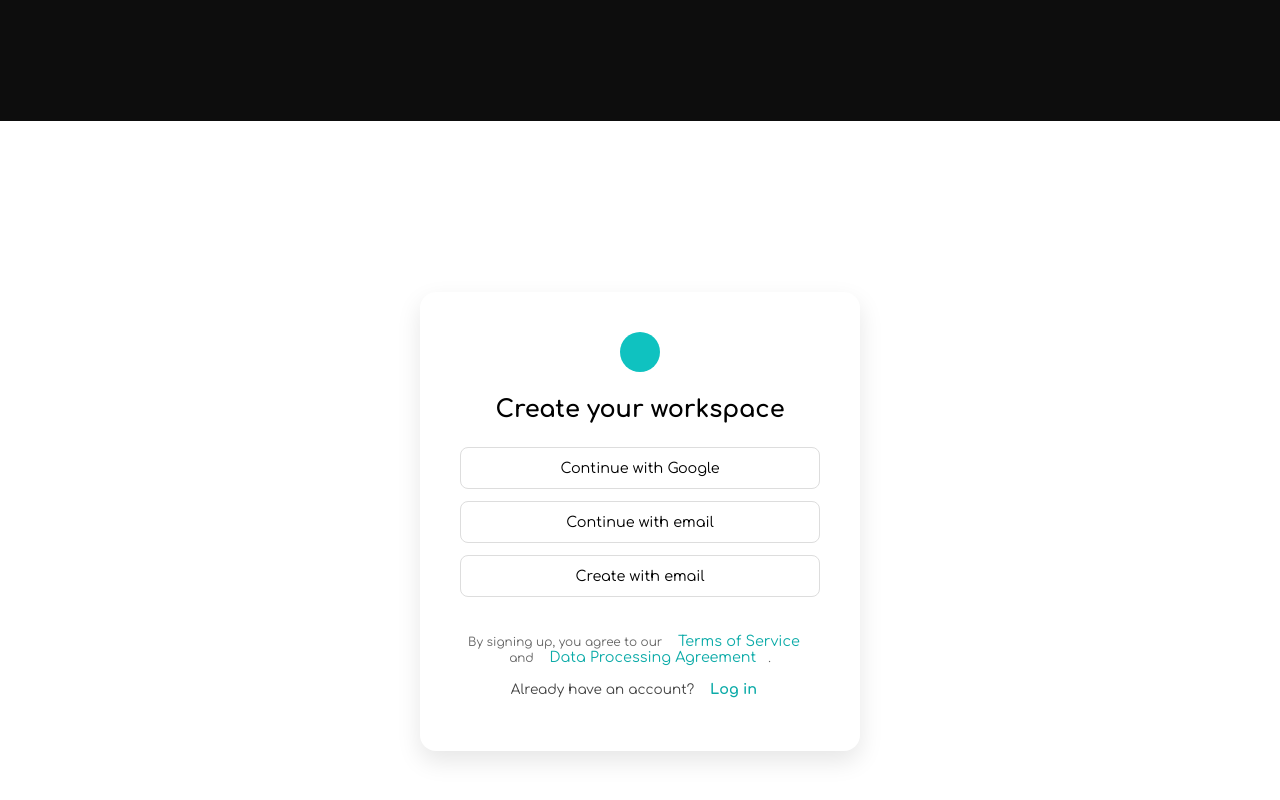
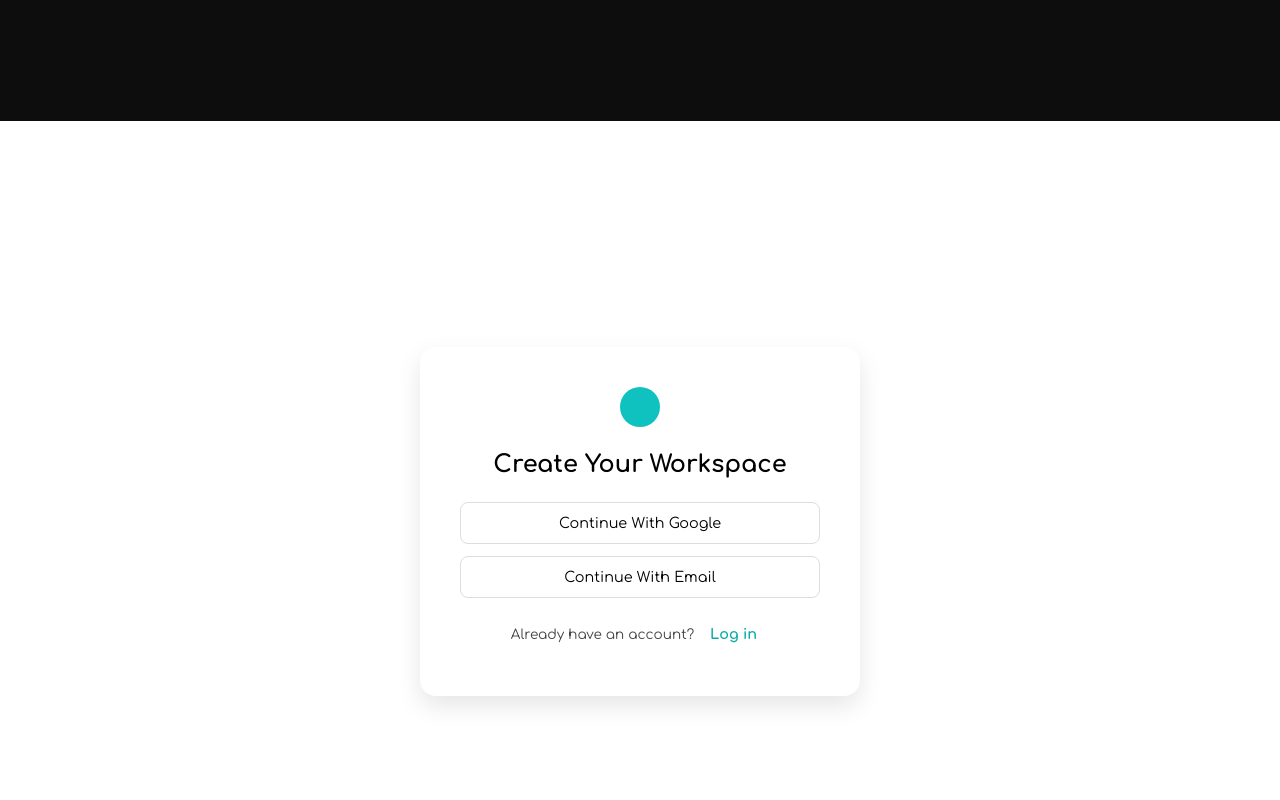
Before and after one commit to SuheylYildiz/yildiz360creative, a Next.js app: page /signup in a window 1280 px wide. Shown: the part 318-1118 px from the top of the page. Built offline with nearby package versions, Linux system fonts and the light colour scheme.

Commit message:
Update page.js

```diff
--- a/app/signup/page.js
+++ b/app/signup/page.js
@@ -29,18 +29,11 @@ export default function SignUpLanding() {
         }} />
 
         <h2 style={{ color: '#000', marginBottom: '1.5rem' }}>
-          Create your workspace
+          Create Your Workspace
         </h2>
 
-        <HoverButton text="Continue with Google" />
-        <HoverButton text="Continue with email" />
-        <HoverButton text="Create with email" />
-
-        <p style={{ fontSize: '0.75rem', color: '#666', marginTop: '1.5rem' }}>
-          By signing up, you agree to our{" "}
-          <a href="#" style={linkStyle}>Terms of Service</a> and{" "}
-          <a href="#" style={linkStyle}>Data Processing Agreement</a>.
-        </p>
+        <HoverButton text="Continue With Google" />
+        <HoverButton text="Continue With Email" />
 
         <p style={{ fontSize: '0.85rem', marginTop: '1rem', color: '#444' }}>
           Already have an account? <a href="/login" style={{ ...linkStyle, fontWeight: 'bold' }}>Log in</a>
```
